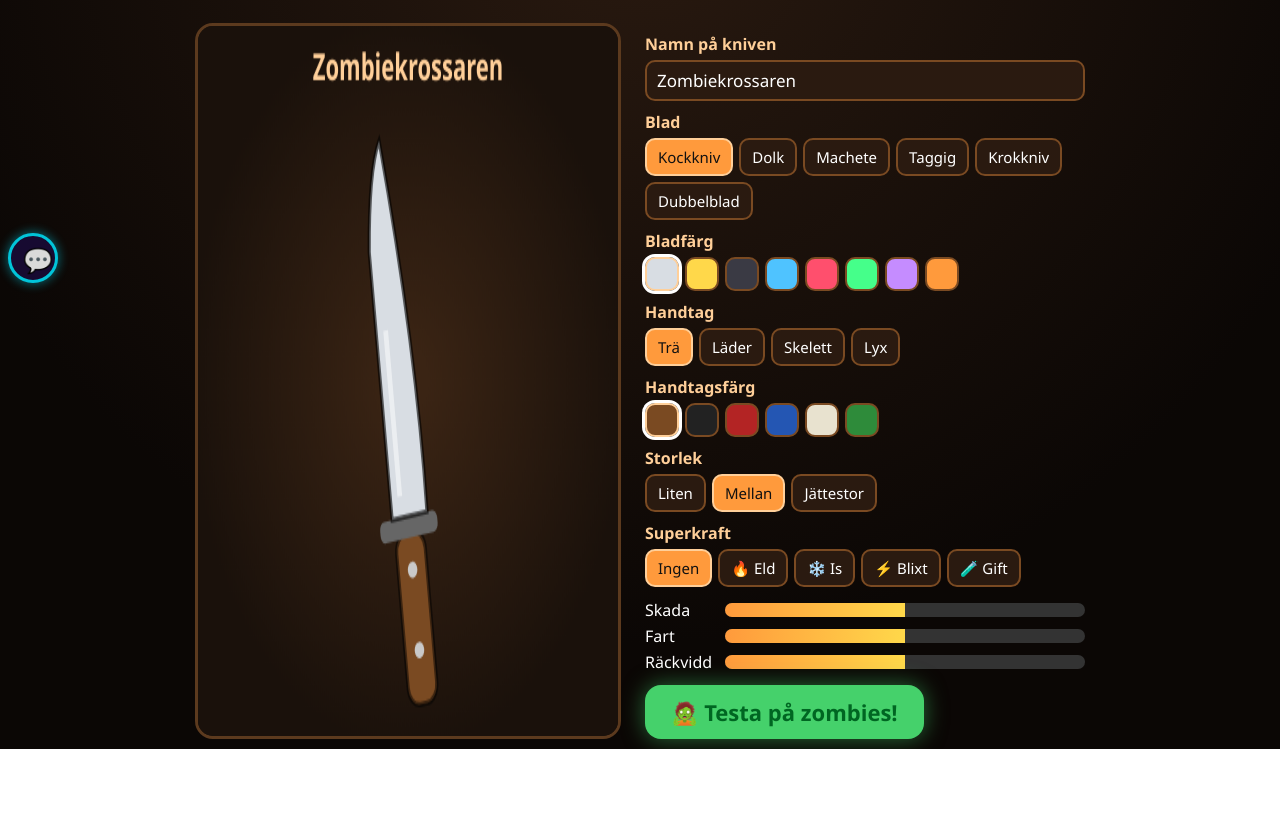
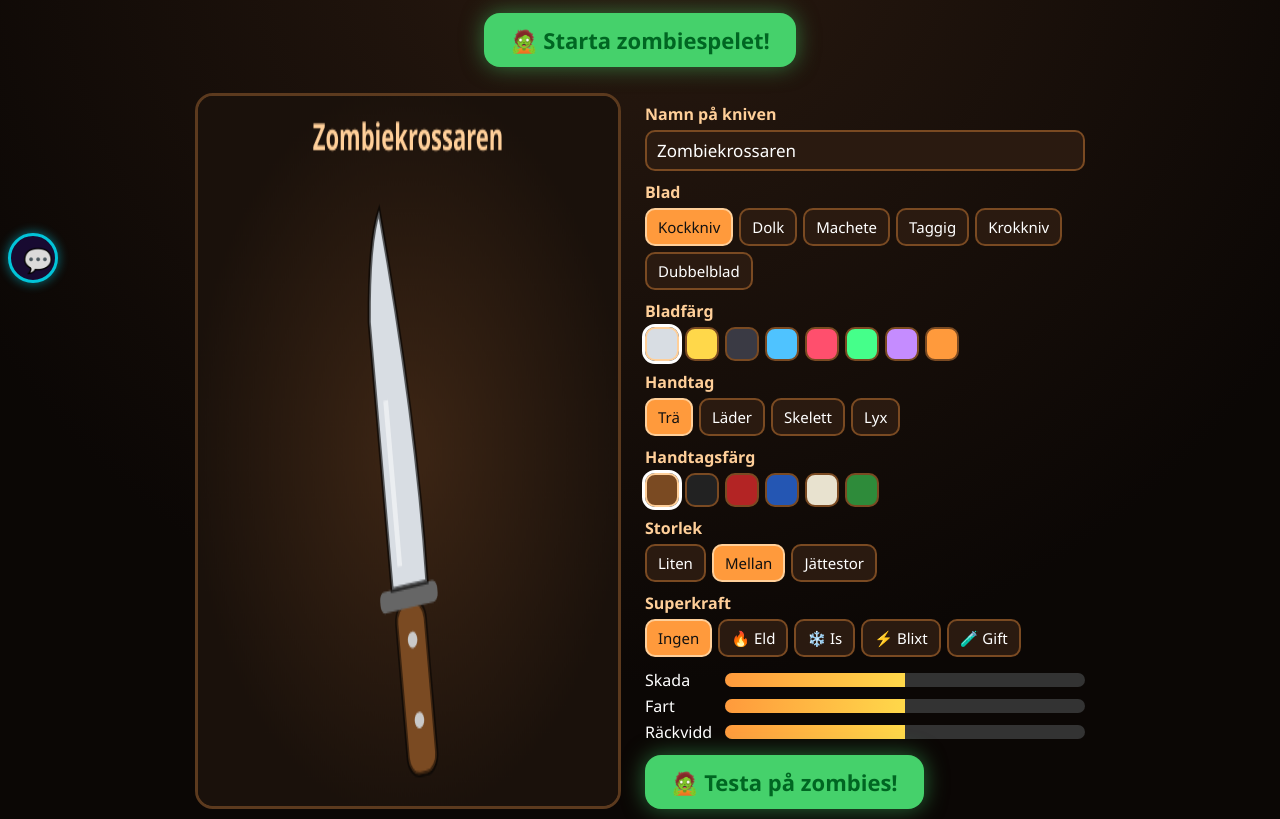
Before and after one commit to orvid1/nils-spelhala, a plain HTML site: page knivsmedjan.html in a window 1280 px wide. Shown: the part 103-922 px from the top of the page. Before the commit the page ends 852 px from the top, so only its background shows below. Drawn offline with Linux system fonts and the light colour scheme.

Commit message:
Knivsmedjan: startknapp högst upp

```diff
--- a/knivsmedjan.html
+++ b/knivsmedjan.html
@@ -39,6 +39,7 @@
 <div id="smedjaVy">
   <h1>🔪 Knivsmedjan</h1>
   <p id="tips">Designa din egen kniv och testa den på zombies!</p>
+  <p style="text-align:center"><button class="stor" onclick="startaSpel()">🧟 Starta zombiespelet!</button></p>
   <div id="smedja">
     <canvas id="preview" width="420" height="420"></canvas>
     <div class="panel">
```
